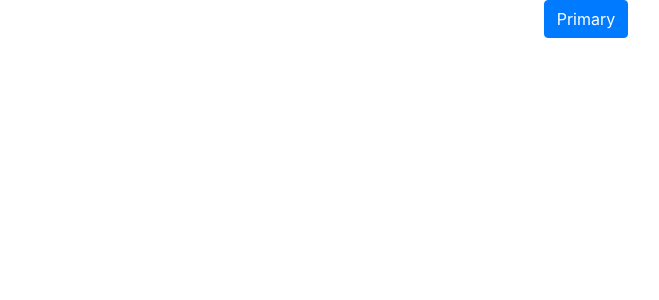
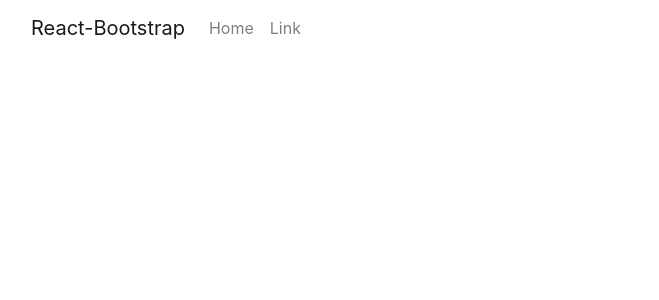
Before and after one commit to Liam-WB/filmfeed, a React (Create React App) app: page / in a window 1280 px wide. Shown: the top 300 px of the page, without its empty margins (54-713 px from the left). Built offline with nearby package versions, Linux system fonts and the light colour scheme.

Commit message:
-Add assets, component dirs to src dir -Add NavBar.js component, NavBar bootstrap code

```diff
--- a/src/App.js
+++ b/src/App.js
@@ -1,10 +1,10 @@
-import Button from 'react-bootstrap/Button';
 import './App.css';
+import NavBar from './components/NavBar';
 
 function App() {
   return (
     <div className="App">
-      <Button variant="primary">Primary</Button>
+      <NavBar />
     </div>
   );
 }
--- /dev/null
+++ b/src/components/NavBar.js
@@ -0,0 +1,21 @@
+import React from 'react'
+import { Navbar, Container, Nav } from 'react-bootstrap'
+
+const NavBar = () => {
+    return (
+        <Navbar expand="md" fixed="top">
+            <Container>
+                <Navbar.Brand href="#home">React-Bootstrap</Navbar.Brand>
+                <Navbar.Toggle aria-controls="basic-navbar-nav" />
+                <Navbar.Collapse id="basic-navbar-nav">
+                    <Nav className="mr-auto">
+                        <Nav.Link href="#home">Home</Nav.Link>
+                        <Nav.Link href="#link">Link</Nav.Link>
+                    </Nav>
+                </Navbar.Collapse>
+            </Container>
+        </Navbar>
+    );
+};
+
+export default NavBar
```
